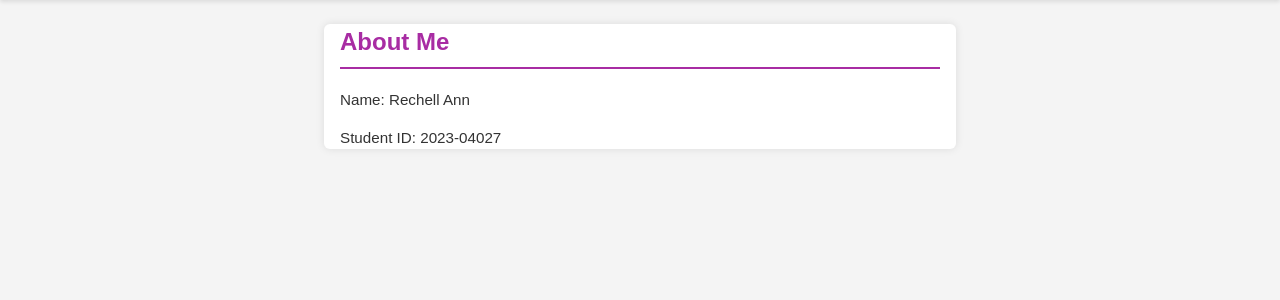
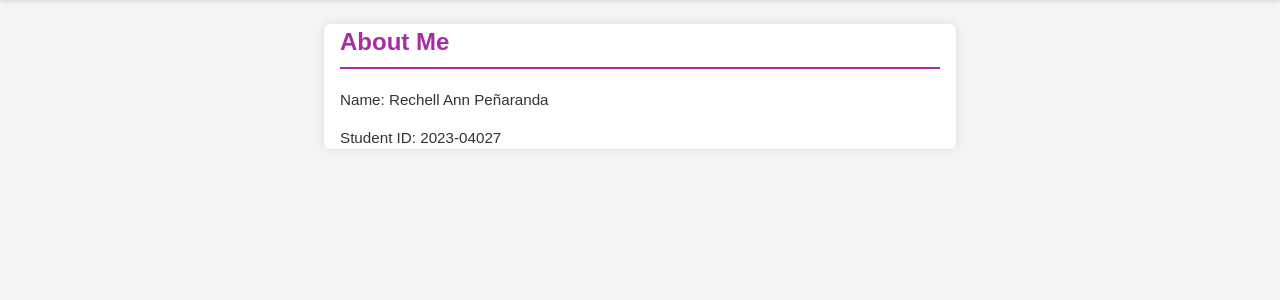
Before and after one commit to rechellann/IT373-Week1, a Django app: page /about/ in a window 1280 px wide. Shown: the part 110-410 px from the top of the page. Run offline with Django 5.2, Linux system fonts and the light colour scheme.

Commit message:
Update about.html

```diff
--- a/core/Templates/about.html
+++ b/core/Templates/about.html
@@ -4,6 +4,6 @@
 
 {% block content %}
     <h2>About Me</h2>
-    <p>Name: Rechell Ann</p>
+    <p>Name: Rechell Ann Peñaranda</p>
     <p>Student ID: 2023-04027</p>
 {% endblock %}
```
